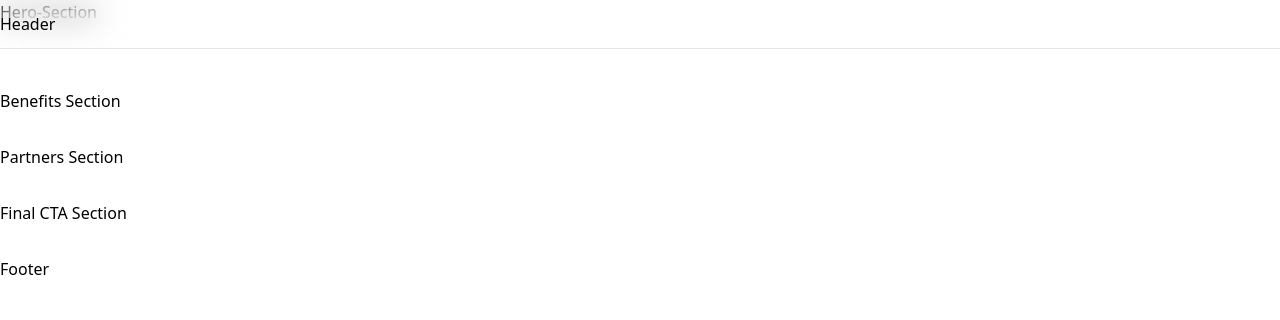
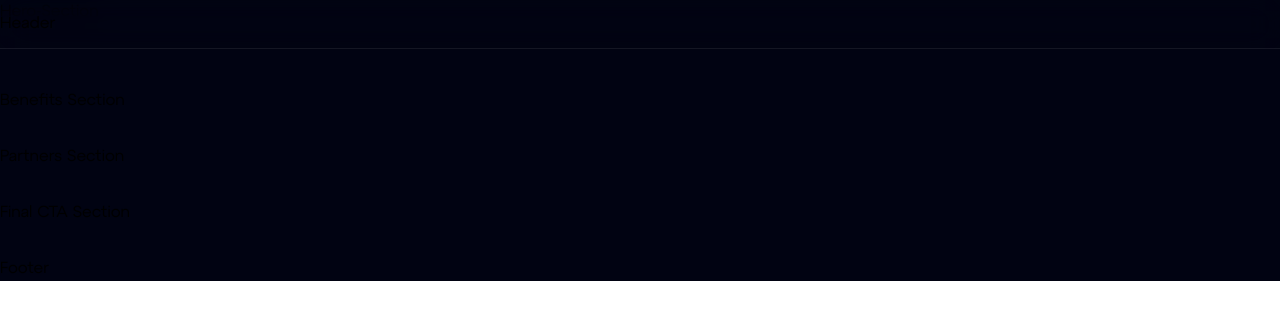
Before and after one commit to boulder-tech/Landing, a Next.js app: page / in a window 1280 px wide. Shown: the top 320 px of the page. Built offline with nearby package versions, Linux system fonts and the light colour scheme.

Commit message:
fix: tailwind.config
fixed an issue loading custom config for tailwindcss

```diff
--- a/package.json
+++ b/package.json
@@ -21,11 +21,11 @@
     "@types/node": "^20",
     "@types/react": "^18",
     "@types/react-dom": "^18",
-    "autoprefixer": "^10.0.1",
+    "autoprefixer": "^10.4.16",
     "eslint": "^8",
     "eslint-config-next": "14.0.3",
-    "postcss": "^8",
-    "tailwindcss": "^3.3.0",
+    "postcss": "^8.4.31",
+    "tailwindcss": "^3.3.5",
     "typescript": "^5"
   }
 }
--- a/src/app/page.tsx
+++ b/src/app/page.tsx
@@ -4,6 +4,7 @@
 import FinalCtaSection from "@/components/sections/final-cta-section";
 import PartnersSection from "@/components/sections/partners-section";
 import Separator from "@/components/separator";
+import "./globals.css";
 
 export default function Home() {
   return (
--- /dev/null
+++ b/tailwind.config.js
@@ -0,0 +1,32 @@
+/** @type {import('tailwindcss').Config} */
+module.exports = {
+  content: [
+    "./src/pages/**/*.{js,ts,jsx,tsx,mdx}",
+    "./src/components/**/*.{js,ts,jsx,tsx,mdx}",
+    "./src/app/**/*.{js,ts,jsx,tsx,mdx}",
+  ],
+  theme: {
+    extend: {
+      fontFamily: {
+        "atyp-display": ["var(--font-atyp-display)"],
+        "atyp-text": ["var(--font-atyp-text)"],
+      },
+      colors: {
+        foreground: {
+          heading: "var(--color-foreground-heading)",
+          leading: "var(--color-foreground-leading)",
+          dark: "var(--color-foreground-dark)",
+        },
+        background: {
+          DEFAULT: "var(--color-background)",
+        },
+        grey:{
+          "100": "var(--color-grey-100)",
+          "200": "var(--color-grey-200)",
+          "300": "var(--color-grey-300)",
+        }
+      },
+    },
+  },
+  plugins: [],
+}
--- a/tailwind.config.ts
+++ /dev/null
@@ -1,36 +0,0 @@
-import type { Config } from "tailwindcss";
-
-const config: Config = {
-  content: [
-    "./src/pages/**/*.{js,ts,jsx,tsx,mdx}",
-    "./src/components/**/*.{js,ts,jsx,tsx,mdx}",
-    "./src/app/**/*.{js,ts,jsx,tsx,mdx}",
-  ],
-  theme: {
-    extend: {
-      extend: {
-        fontFamily: {
-          "atyp-display": ["var(--font-atyp-display)"],
-          "atyp-text": ["var(--font-atyp-text)"],
-        },
-        colors: {
-          foreground: {
-            heading: "var(--color-foreground-heading)",
-            leading: "var(--color-foreground-leading)",
-            dark: "var(--color-foreground-dark)",
-          },
-          background: {
-            DEFAULT: "var(--color-background)",
-          },
-          grey:{
-            "100": "var(--color-grey-100)",
-            "200": "var(--color-grey-200)",
-            "300": "var(--color-grey-300)",
-          }
-        },
-      },
-    },
-  },
-  plugins: [],
-};
-export default config;
```
Also changed, not shown: 1 other file (tests, documents, lock files or other folders).
